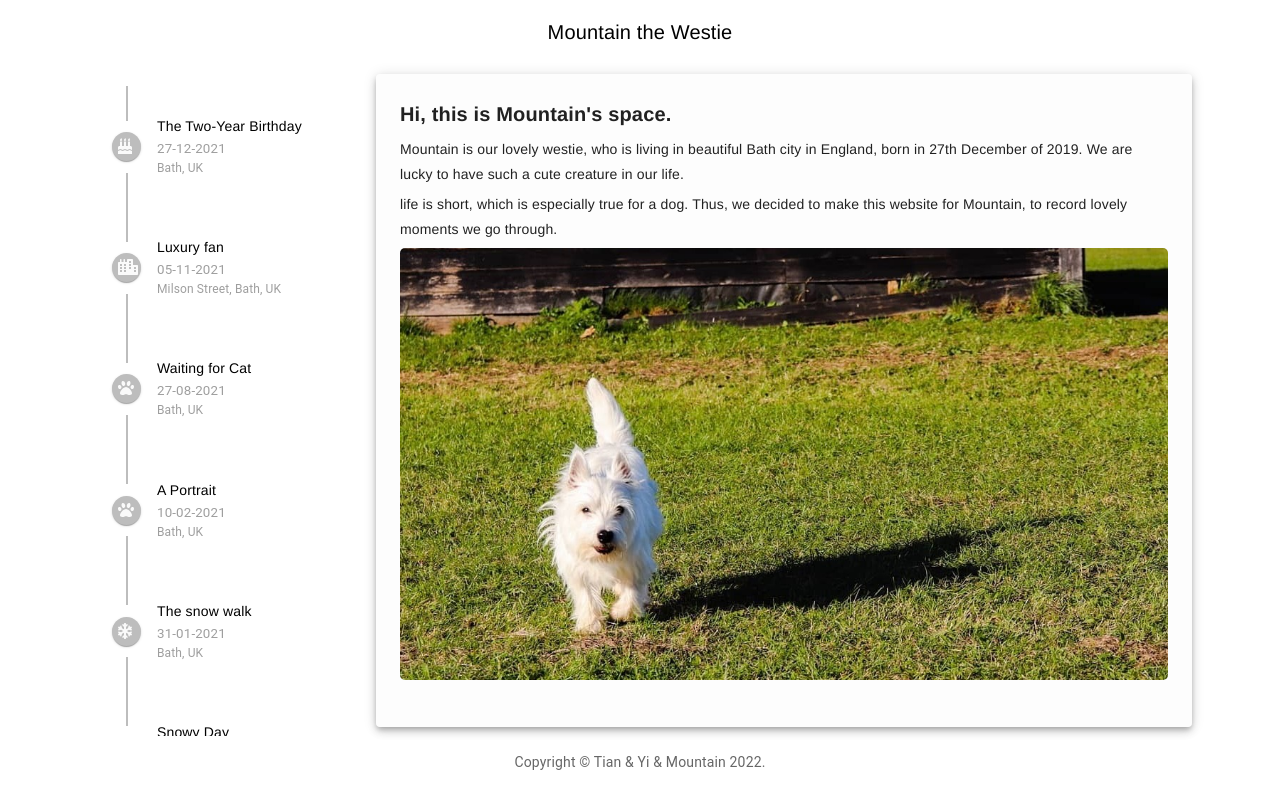
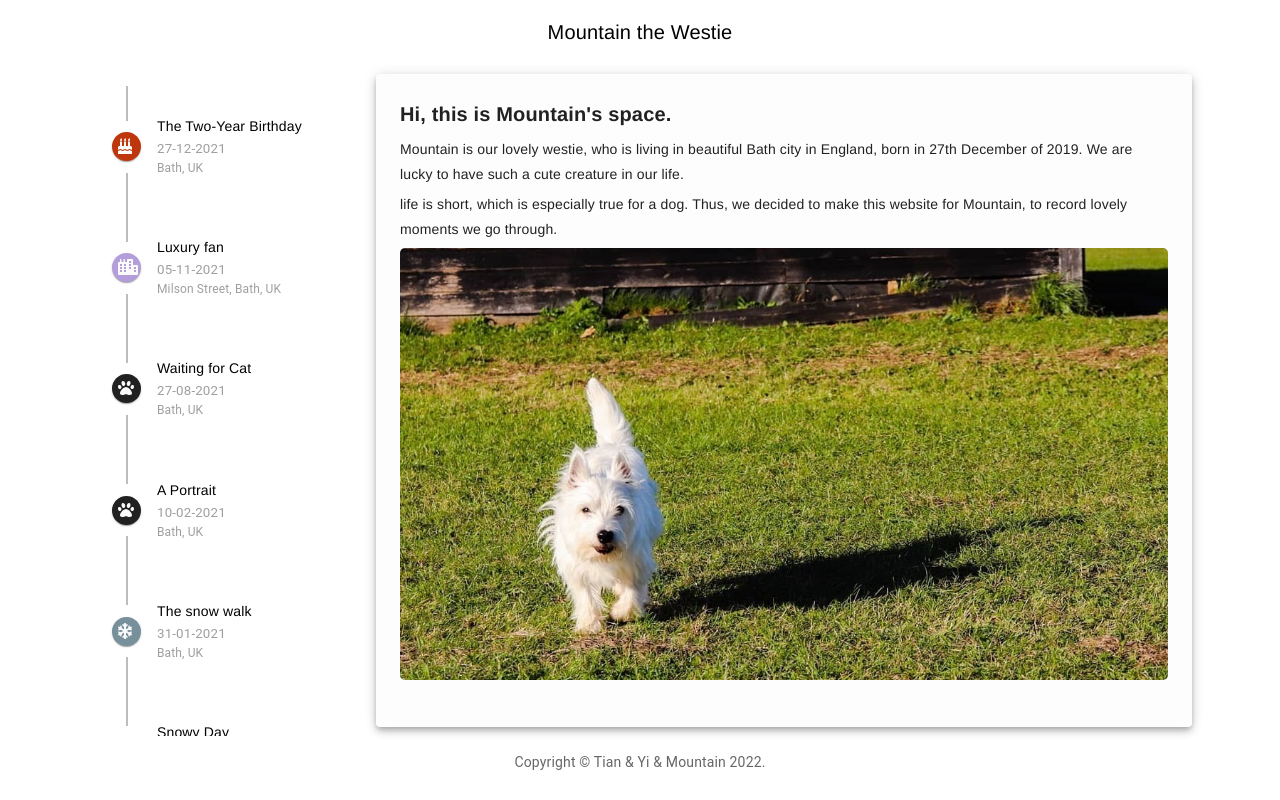
Before and after one commit to YuanTian1991/Mountain, a Gatsby site: page / in a window 1280 px wide. Built offline with nearby package versions, Linux system fonts and the light colour scheme; Gatsby itself is replaced by a stand-in of ours.

Commit message:
Colour added, ready for deploy

```diff
--- a/contents/notes/2020-09-03-Handsome-hunter/index.md
+++ b/contents/notes/2020-09-03-Handsome-hunter/index.md
@@ -7,3 +7,5 @@ location: 'Bath, UK'
 ---
 
 ![Westie](./figure1.jpeg)
+
+![Westie](./figure2.jpeg)
--- a/src/components/TimeLine.js
+++ b/src/components/TimeLine.js
@@ -37,16 +37,16 @@ export default function CustomizedTimeline() {
   };
 
   const icons = {
-    faUserFriends: faUserFriends,
-    faBirthdayCake: faBirthdayCake,
-    faSnowflake: faSnowflake,
-    faPaw: faPaw,
-    faHome: faHome,
-    faShower: faShower,
-    faUmbrellaBeach: faUmbrellaBeach,
-    faMountain: faMountain,
-    faBed: faBed,
-    faCity: faCity,
+    faUserFriends: { icon: faUserFriends, colour: "#ff5722" },
+    faBirthdayCake: { icon: faBirthdayCake, colour: "#bf360c" },
+    faSnowflake: { icon: faSnowflake, colour: "#78909c" },
+    faPaw: { icon: faPaw, colour: "#212121" },
+    faHome: { icon: faHome, colour: "#ffecb3" },
+    faShower: { icon: faShower, colour: "#b3e5fc" },
+    faUmbrellaBeach: { icon: faUmbrellaBeach, colour: "#d7ccc8" },
+    faMountain: { icon: faMountain, colour: "#a5d6a7" },
+    faBed: { icon: faBed, colour: "#b3e5fc" },
+    faCity: { icon: faCity, colour: "#b39ddb" },
   };
 
   return (
@@ -88,10 +88,16 @@ export default function CustomizedTimeline() {
                 </TimelineOppositeContent>
                 <TimelineSeparator>
                   <TimelineConnector />
-                  <TimelineDot style={{ width: "17px", height: "17px" }}>
+                  <TimelineDot
+                    style={{
+                      width: "17px",
+                      height: "17px",
+                      backgroundColor: icons[node.frontmatter.icon].colour,
+                    }}
+                  >
                     {/* <FastfoodIcon /> */}
                     <FontAwesomeIcon
-                      icon={icons[node.frontmatter.icon]}
+                      icon={icons[node.frontmatter.icon].icon}
                       style={{ fontSize: "16px" }}
                     />
                   </TimelineDot>
```
Also changed, not shown: contents/notes/2020-09-03-Handsome-hunter/figure1.jpeg.
